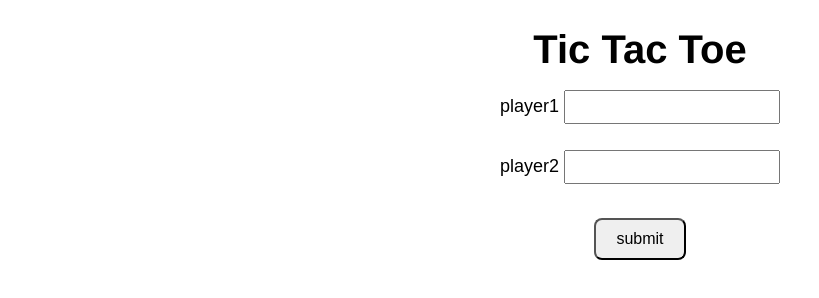
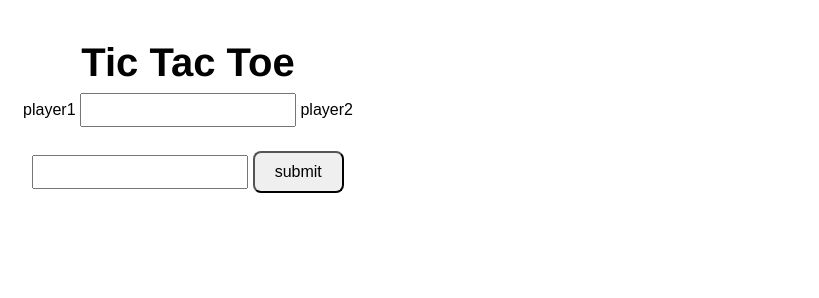
Before and after one commit to acciojob/tictactoe-daramsreya, a website: page main.html in a window 1280 px wide. Shown: the whole page, without its empty margins (0-819 px from the left). Drawn offline with Linux system fonts and the light colour scheme.

Commit message:
created a submission

```diff
--- a/main.html
+++ b/main.html
@@ -9,11 +9,11 @@
 
 <body>
 	<!-- the entire body must be written by student -->
-	 <dic class="container">
+	 <div class="container">
 		<h1>Tic Tac Toe</h1>
 		<div class="setup">
-			<lable> player1 <input type="text" id="player1"></lable>
-			<lable> player2 <input type="text" id="player2"></lable>
+			<label> player1 <input type="text" id="player1"></label>
+			<label> player2 <input type="text" id="player2"></label>
 			<button id="submit">submit</button>
 		</div>
 
--- a/script.js
+++ b/script.js
@@ -1,8 +1,8 @@
 //your JS code here. If required.
 const submit=document.getElementById("submit");
-const message=document.getElementsByClassName(".message");
+const message=document.querySelector(".message");
 //const reset=document.getElementById("reset");
-const board=document.getElementsByClassName(".board");
+const board=document.querySelector(".board");
 const cells = document.querySelectorAll(".cell");
 
 let players=["",""];
```
